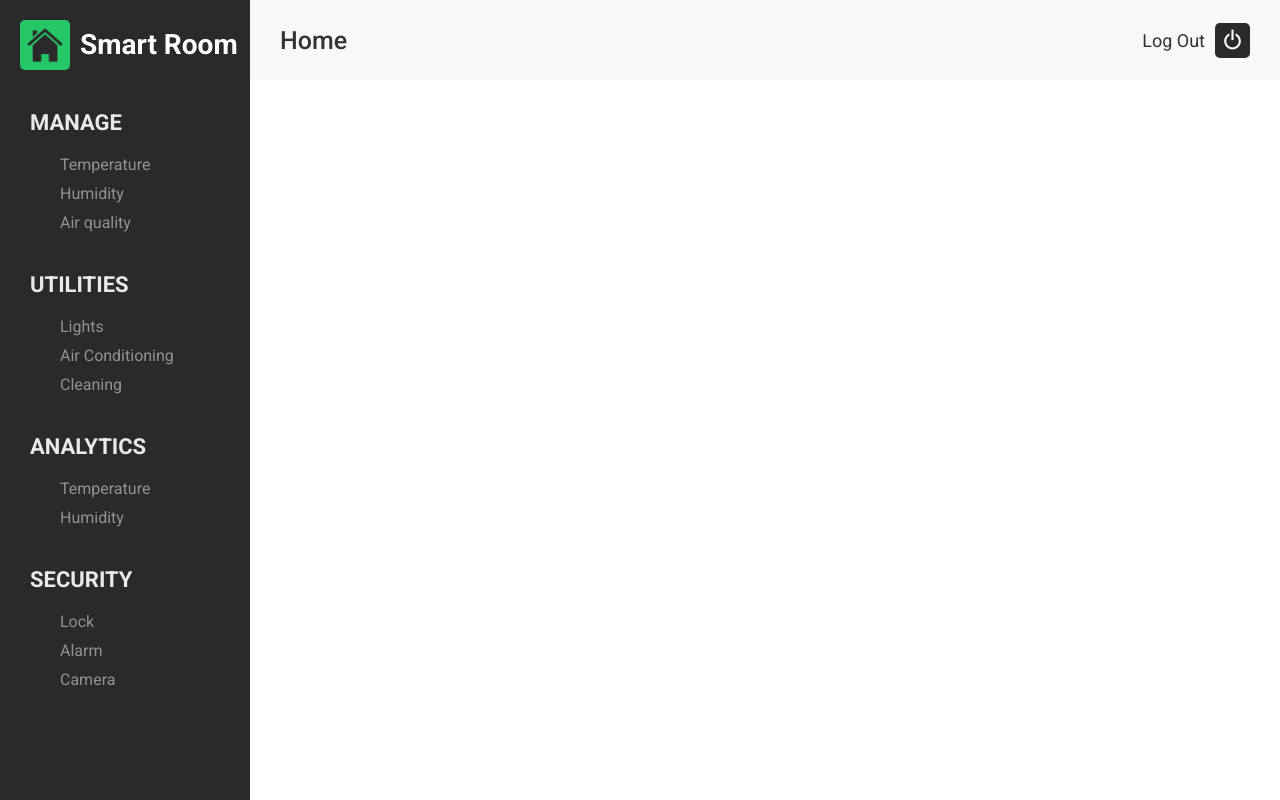
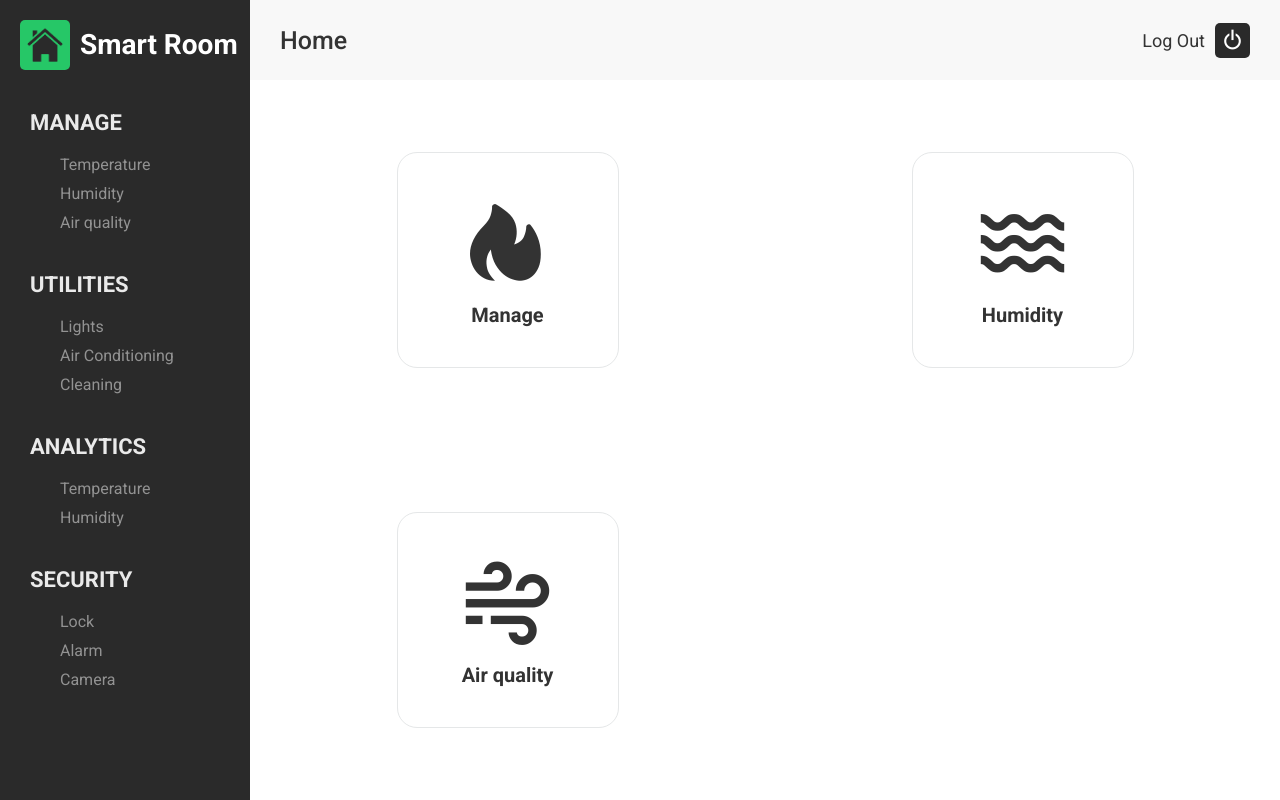
Before and after one commit to LBQTrung/firebase_iot_project_with_react, a React (Create React App) app: page /manage in a window 1280 px wide. Built offline with nearby package versions, Linux system fonts and the light colour scheme.

Commit message:
5. Code manage content, fix some bugs related to navbar

```diff
--- a/src/components/Content.js
+++ b/src/components/Content.js
@@ -13,14 +13,23 @@ const HomePageContent = (props) => {
     )
 }
 
+const ManageContent = (props) => {
+
+    return (
+        <div className="content-navigation">
+            <NavigationButton activeInfo={props.activeInfo} linkTo="manage/temperature" icon="bx bxs-hot" text="Manage" />
+            <NavigationButton activeInfo={props.activeInfo} linkTo="manage/humidity" icon="bx bx-water" text="Humidity" />
+            <NavigationButton activeInfo={props.activeInfo} linkTo="manage/air-quality" icon="bx bx-wind" text="Air quality" />
+        </div>
+    )
+}
+
 const Content = (props) => {
     return (
         <div className="content">
             <Routes>
                 <Route path="/" element={<HomePageContent activeInfo={props.activeInfo} />}></Route>
-                <Route path="/manage/temperature" element={<h1>Manage Temperature</h1>}></Route>
-                <Route path="/manage/humidity" element={<h1>Manage Humidity</h1>}></Route>
-                <Route path="/manage/air-quality" element={<h1>Manage Air Quality</h1>}></Route>
+                <Route path="/manage" element={<ManageContent activeInfo={props.activeInfo} />}></Route>
             </Routes>
         </div>
     )
--- a/src/components/Navbar.js
+++ b/src/components/Navbar.js
@@ -13,7 +13,9 @@ const Navbar = (props) => {
         linkArray.push(parts.slice(0, i).join("/"));
     }
 
-    const capitalizedStrings = parts.map(part => part.charAt(0).toUpperCase() + part.slice(1))
+    let capitalizedStrings = parts.map(part => part.charAt(0).toUpperCase() + part.slice(1))
+
+    capitalizedStrings = capitalizedStrings.map(string => string.split('-').join(' '))
 
     const NavigationElements = capitalizedStrings.map((string, index) => (
         <React.Fragment>
```
